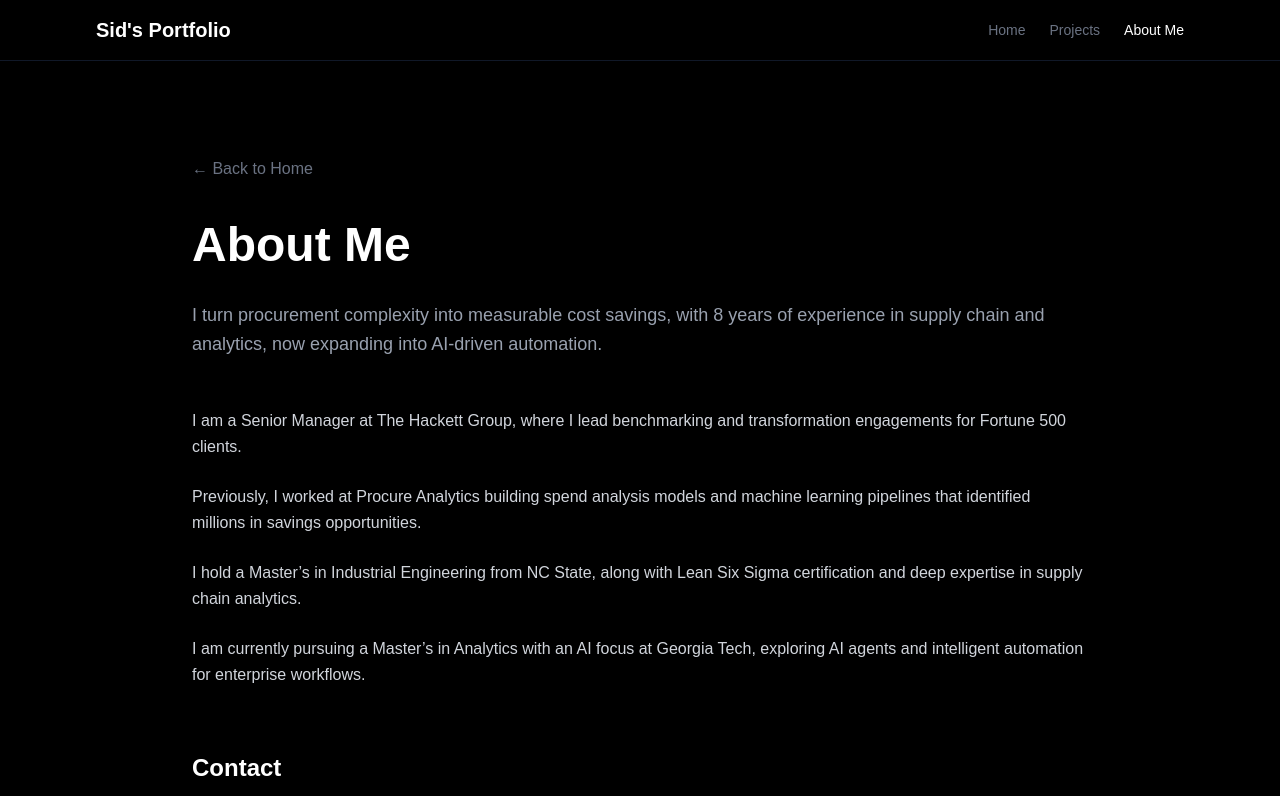
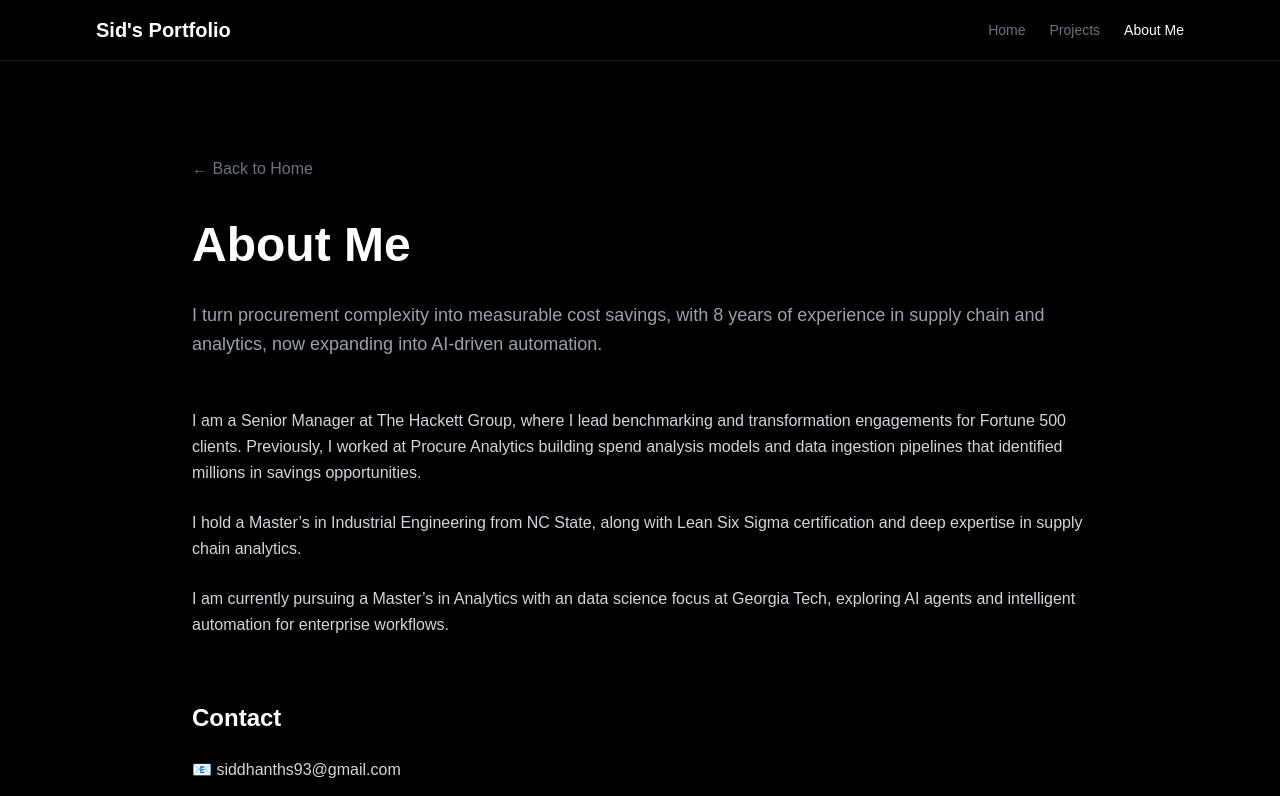
Before and after one commit to siddhanths93/ai-portfolio, a Next.js app: page /about in a window 1280 px wide. Shown: the top 796 px of the page. Built offline with nearby package versions, Linux system fonts and the light colour scheme.

Commit message:
About me changes

```diff
--- a/app/about/page.tsx
+++ b/app/about/page.tsx
@@ -28,12 +28,8 @@ export default function AboutPage() {
             <p>
               I am a Senior Manager at The Hackett Group, where I lead
               benchmarking and transformation engagements for Fortune 500
-              clients.
-            </p>
-
-            <p>
-              Previously, I worked at Procure Analytics building spend analysis
-              models and machine learning pipelines that identified millions in
+              clients. Previously, I worked at Procure Analytics building spend analysis
+              models and data ingestion pipelines that identified millions in
               savings opportunities.
             </p>
 
@@ -44,7 +40,7 @@ export default function AboutPage() {
             </p>
 
             <p>
-              I am currently pursuing a Master’s in Analytics with an AI focus
+              I am currently pursuing a Master’s in Analytics with an data science focus
               at Georgia Tech, exploring AI agents and intelligent automation
               for enterprise workflows.
             </p>
--- a/app/page.tsx
+++ b/app/page.tsx
@@ -28,8 +28,8 @@ export default function HomePage() {
           </h1>
 
           <p className="mt-8 text-lg text-gray-400 leading-relaxed max-w-2xl mx-auto">
-            AI Engineer focused on agents, automation, RAG systems,
-            and enterprise analytics workflows.
+            Data-driven supply chain strategist evolving into AI specialist
+
           </p>
 
         </div>
```
